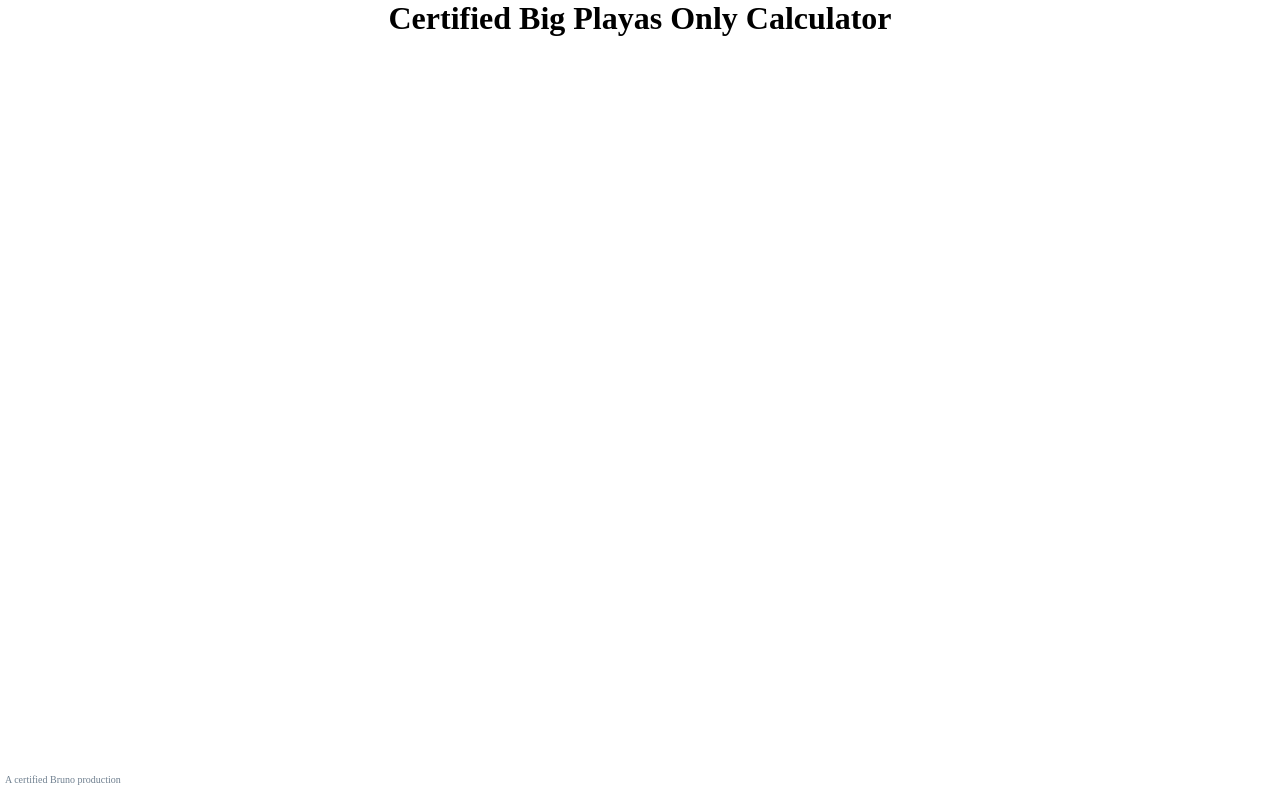
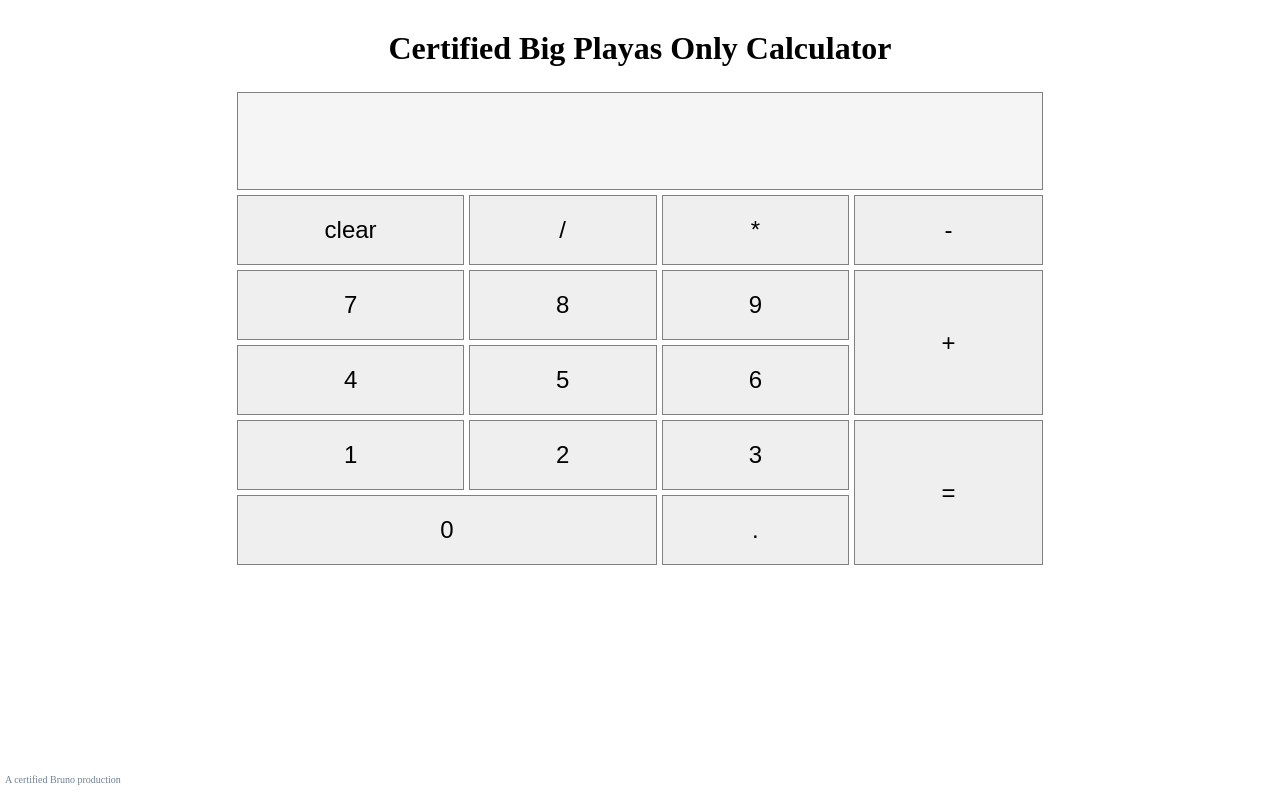
Before and after one commit to brunoamorim39/calculator, a plain HTML site: page index.html in a window 1280 px wide. Drawn offline with Linux system fonts and the light colour scheme.

Commit message:
Updated functionality

```diff
--- a/index.html
+++ b/index.html
@@ -9,8 +9,27 @@
         <header>
             <h1>Certified Big Playas Only Calculator</h1>
         </header>
-        <main>
-
+        <main class="container">
+            <div id="display" class="display"></div>
+            <button id="add" class="operator">+</button>
+            <button id="subtract" class="operator">-</button>
+            <button id="multiply" class="operator">*</button>
+            <button id="divide" class="operator">/</button>
+            <div class="empty-left"></div>
+            <div class="empty-right"></div>
+            <button id="nine" class="number">9</button>
+            <button id="eight" class="number">8</button>
+            <button id="seven" class="number">7</button>
+            <button id="six" class="number">6</button>
+            <button id="five" class="number">5</button>
+            <button id="four" class="number">4</button>
+            <button id="three" class="number">3</button>
+            <button id="two" class="number">2</button>
+            <button id="one" class="number">1</button>
+            <button id="zero" class="number">0</button>
+            <button id="decimal" class="decimal">.</button>
+            <button id="equals" class="equals">=</button>
+            <button id="clear" class="clear">clear</button>
         </main>
         <footer>
             <div class="copyright">A certified Bruno production</div>
--- a/scripts/scripts.js
+++ b/scripts/scripts.js
@@ -1,22 +1,75 @@
 let add = function(num1, num2) {
     return num1 + num2;
-}
+};
 
 let subtract = function(num1, num2) {
     return num1 - num2;
-}
+};
 
 let multiply = function(num1, num2) {
     return num1 * num2;
-}
+};
 
 let divide = function(num1, num2) {
+    if (num2 === 0) return 'Tell me you cappin dawg'
     return num1 / num2;
-}
+};
 
 let operate = function(operator, num1, num2) {
     if (operator === '+') return add(num1, num2);
     else if (operator === '-') return subtract(num1, num2);
     else if (operator === '*') return multiply(num1, num2);
     else if (operator === '/') return divide(num1, num2);
-}
+};
+
+// Main
+
+let num1 = '';
+let num2 = '';
+let operator = '';
+
+let buttons = document.querySelectorAll('button');
+
+buttons.forEach((button) => {
+    button.addEventListener('click', () => {
+        if (button.className === 'operator') {
+            // Set operator for calculation
+            operator = document.getElementById(`${button.id}`).innerHTML;
+            document.getElementById('display').innerHTML += document.getElementById(`${button.id}`).innerHTML;
+
+        } else if (button.className === 'number') {
+            // Set num1 or num2 depending on whether operator has been chosen or not
+            if (operator === '') {
+                num1 += document.getElementById(`${button.id}`).innerHTML;
+                document.getElementById('display').innerHTML += document.getElementById(`${button.id}`).innerHTML;
+            } else {
+                num2 += document.getElementById(`${button.id}`).innerHTML;
+                document.getElementById('display').innerHTML += document.getElementById(`${button.id}`).innerHTML;
+            }
+
+        } else if (button.className === 'decimal') {
+            // Set decimal point in current number
+            if (operator === '') {
+                num1 += document.getElementById(`${button.id}`).innerHTML;
+                document.getElementById('display').innerHTML += document.getElementById(`${button.id}`).innerHTML;
+            } else {
+                num2 += document.getElementById(`${button.id}`).innerHTML;
+                document.getElementById('display').innerHTML += document.getElementById(`${button.id}`).innerHTML;
+            }
+
+        } else if (button.className === 'clear') {
+            // Clears numbers and operator from calculator
+            num1 = '';
+            num2 = '';
+            operator = '';
+            document.getElementById('display').innerHTML = '';
+
+        } else if (button.className === 'equals') {
+            // Completes digit entry into calculator and solves
+            num1 = Number(num1);
+            num2 = Number(num2);
+            let result = operate(operator, num1, num2);
+            document.getElementById('display').innerHTML = `${result}`;
+        }
+    });
+});
--- a/styles/styles.css
+++ b/styles/styles.css
@@ -2,8 +2,9 @@
     margin: 0;
 }
 
-h1 {
+header {
     text-align: center;
+    padding: 30px 0 5px 0;
 }
 
 footer {
@@ -16,3 +17,117 @@ footer {
     font-size: 10px;
     padding: 5px;
 }
+
+.operators {
+    padding: 20px;
+    border: none;
+}
+
+.numbers {
+    padding: 20px;
+    border: none;
+}
+
+.container {
+    display: grid;
+    grid-template-columns: repeat(1fr, 6);
+    grid-template-rows: repeat(1fr, 6);
+    grid-gap: 5px;
+    padding: 20px;
+}
+
+.container > button {
+    text-align: center;
+    font-size: 24px;
+    padding: 20px;
+    border: solid 1px gray;
+}
+
+#add {
+    grid-area: 3 / 5 / span 2 / span 1;
+}
+
+#subtract {
+    grid-area: 2 / 5 / span 1 / span 1;
+}
+
+#multiply {
+    grid-area: 2 / 4 / span 1 / span 1;
+}
+
+#divide {
+    grid-area: 2 / 3 / span 1 / span 1;
+}
+
+#equals {
+    grid-area: 5 / 5 / span 2 / span 1;
+}
+
+#nine {
+    grid-area: 3 / 4 / span 1 / span 1;
+}
+
+#eight {
+    grid-area: 3 / 3 / span 1 / span 1;
+}
+
+#seven {
+    grid-area: 3 / 2 / span 1 / span 1;
+}
+
+#six {
+    grid-area: 4 / 4 / span 1 / span 1;;
+}
+
+#five {
+    grid-area: 4 / 3 / span 1 / span 1;;
+}
+
+#four {
+    grid-area: 4 / 2 / span 1 / span 1;;
+}
+
+#three {
+    grid-area: 5 / 4 / span 1 / span 1;;
+}
+
+#two {
+    grid-area: 5 / 3 / span 1 / span 1;;
+}
+
+#one {
+    grid-area: 5 / 2 / span 1 / span 1;;
+}
+
+#zero {
+    grid-area: 6 / 2 / span 1 / span 2;
+}
+
+#decimal {
+    grid-area: 6 / 4 / span 1 / span 1;
+}
+
+#clear {
+    grid-area: 2 / 2 / span 1 / span 1;
+}
+
+#display {
+    grid-area: 1 / 2 / span 1 / span 4;
+    height: 24px;
+    resize: none;
+    text-align: end;
+    font-size: 48px;
+    padding: 24px 12px 48px 0;
+    background-color: whitesmoke;
+    border: solid 1px gray;
+}
+
+.empty-left {
+    grid-area: 1 / 1 / span 6 / span 1;
+    padding: 40px;
+}
+
+.empty-right {
+    grid-area: 1 / 6 / span 6 / span 1;
+    padding: 40px;
+}
```
